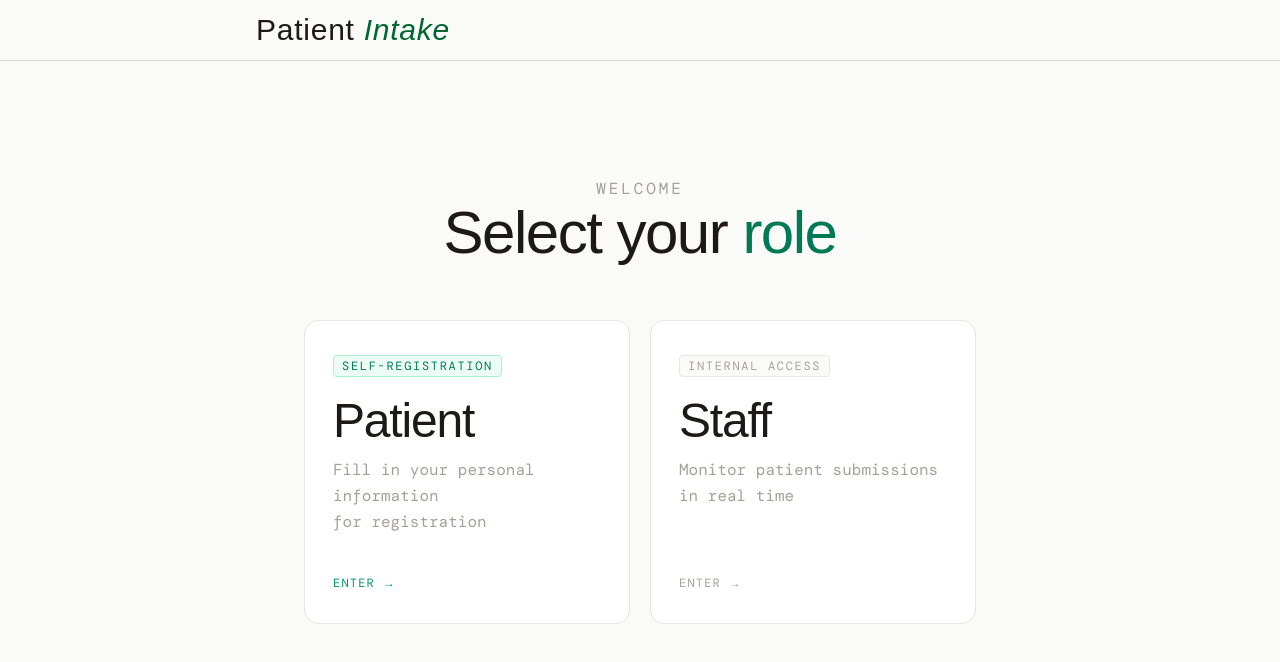
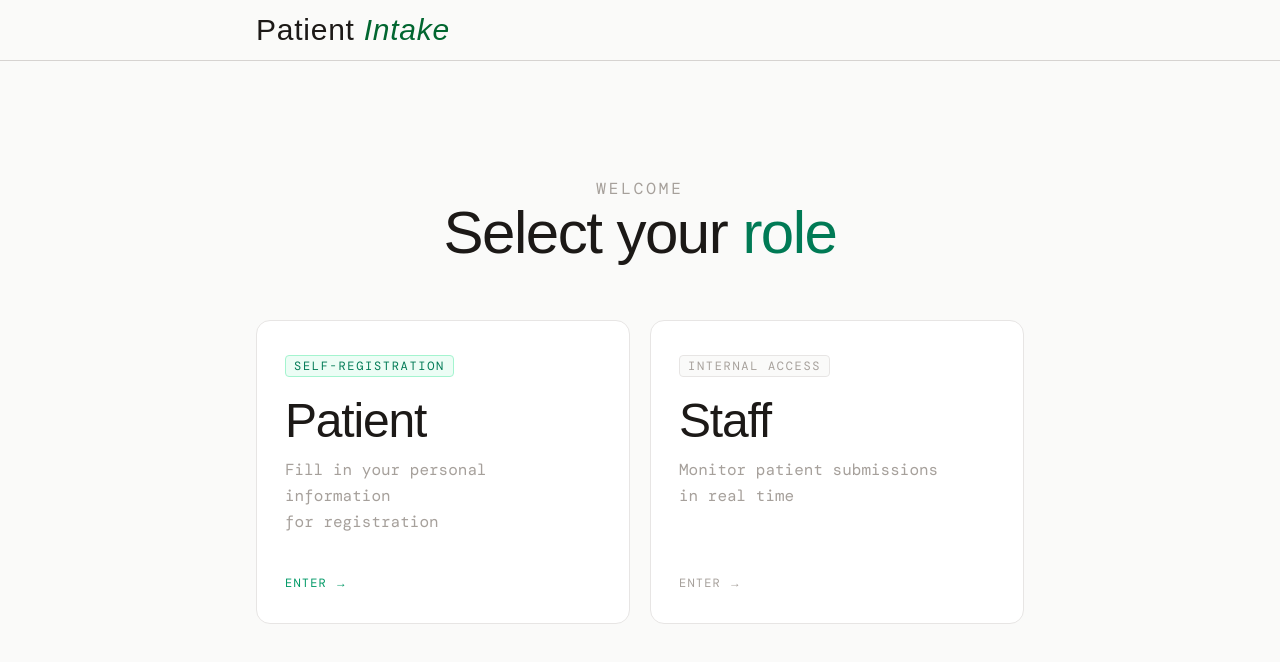
Before and after one commit to Bigpumpum001/real-time-patient-form, a Next.js app: page / in a window 1280 px wide. Shown: the top 662 px of the page. Built offline with nearby package versions, Linux system fonts and the light colour scheme; a web font is replaced by a local one.

Commit message:
resize RoleSelectPage.tsx to 3xl

```diff
--- a/components/RoleSelectPage.tsx
+++ b/components/RoleSelectPage.tsx
@@ -34,7 +34,7 @@ export default function RoleSelectPage() {
         </div>
 
         {/* Cards */}
-        <div className="grid w-full max-w-2xl grid-cols-1 gap-5 sm:grid-cols-2">
+        <div className="grid w-full max-w-3xl grid-cols-1 gap-5 sm:grid-cols-2">
           {roles.map(({ href, role, description, tag, accent }) => (
             <Link
               key={href}
```
